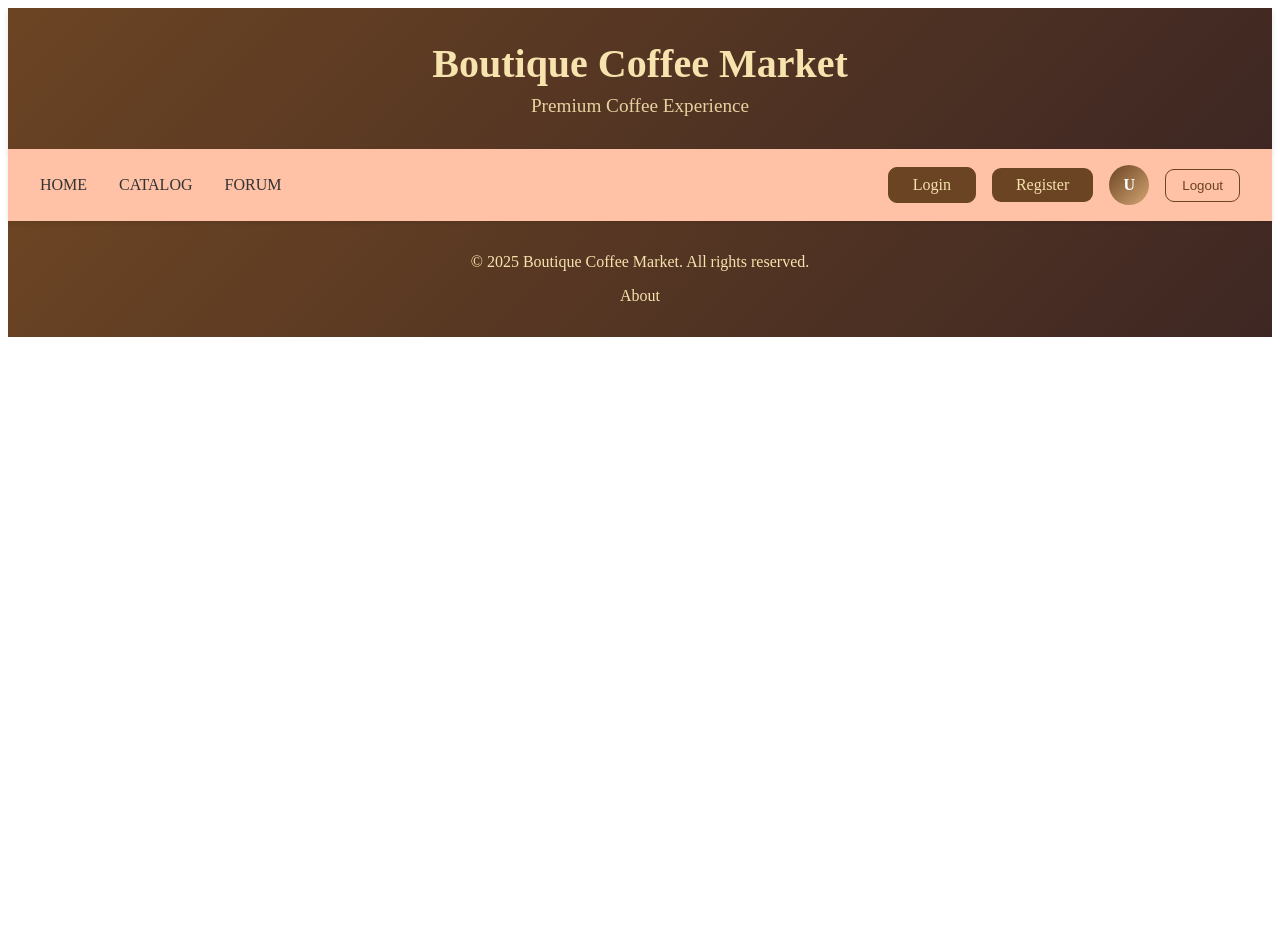
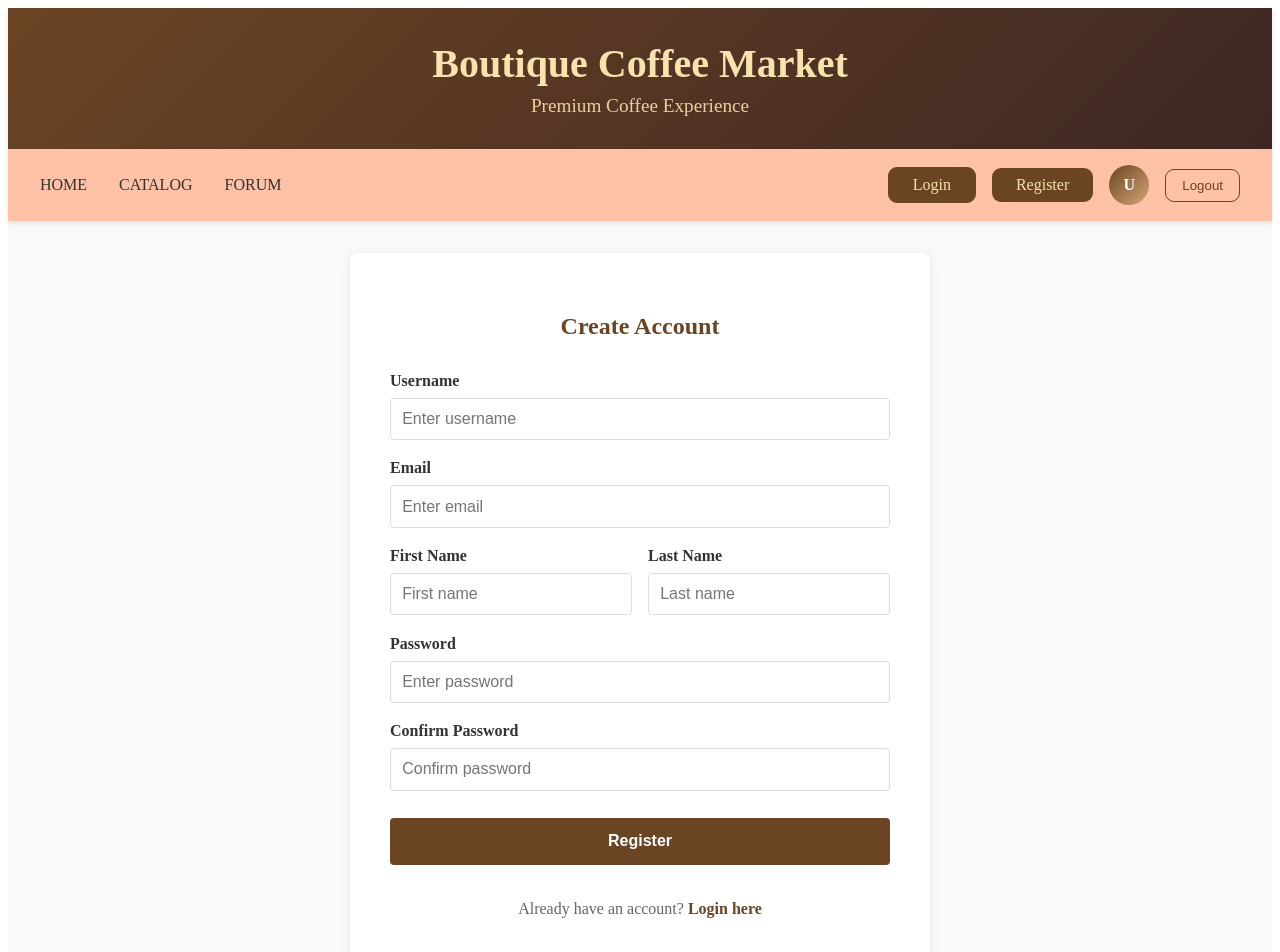
Before and after one commit to Nikoloff10/React-SoftUni-Project, a React (Vite) app: page /register in a window 1280 px wide. Shown: the top 952 px of the page. Before the commit the page ends 800 px from the top, so only its background shows below. Built offline with nearby package versions, Linux system fonts and the light colour scheme.

Commit message:
created register and login components and added corresponding styling and routing.

```diff
--- a/src/App.jsx
+++ b/src/App.jsx
@@ -5,6 +5,8 @@ import Home from "./components/Home";
 import CoffeeCatalog from "./components/CoffeeCatalog";
 import ForumPostsCatalog from "./components/ForumPostsCatalog";
 import Footer from "./components/Footer";
+import Register from "./components/Register";
+import Login from "./components/Login";
 
 function App() {
   return (
@@ -16,6 +18,8 @@ function App() {
         <Route path="/" element={<Home />} />
         <Route path="/catalog" element={<CoffeeCatalog />} />
         <Route path="/forum" element={<ForumPostsCatalog />} />
+        <Route path="/register" element={<Register />} />
+        <Route path="/login" element={<Login />} />
       </Routes>
 
       <Footer />
--- /dev/null
+++ b/src/components/Login.jsx
@@ -0,0 +1,45 @@
+import "../styles/Login.css";
+import { Link } from "react-router-dom";
+
+const Login = () => {
+  return (
+    <div className="login-page">
+      <div className="login-container">
+        <h2>Login</h2>
+        <form className="login-form">
+          <div className="form-group">
+            <label htmlFor="username">Username</label>
+            <input
+              type="text"
+              id="username"
+              name="username"
+              placeholder="Enter username"
+              required
+            />
+          </div>
+
+          <div className="form-group">
+            <label htmlFor="password">Password</label>
+            <input
+              type="password"
+              id="password"
+              name="password"
+              placeholder="Enter password"
+              required
+            />
+          </div>
+
+          <button type="submit" className="login-btn">
+            Login
+          </button>
+
+          <p className="register-link">
+            Don't have an account? <Link to={"/register"}>Register here</Link>
+          </p>
+        </form>
+      </div>
+    </div>
+  );
+};
+
+export default Login;
--- a/src/components/NavBar.jsx
+++ b/src/components/NavBar.jsx
@@ -16,12 +16,12 @@ const NavBar = () => {
         </div>
 
         <div className="navbar-auth">
-          <a href="/login" className="btn-login">
+          <Link to={"/login"} className="btn-login">
             Login
-          </a>
-          <a href="/register" className="btn-register">
+          </Link>
+          <Link to={"/register"} className="btn-register">
             Register
-          </a>
+          </Link>
           <div className="user-menu">
             <a href="/profile" className="user-profile">
               <div className="user-icon-placeholder">U</div>
--- /dev/null
+++ b/src/components/Register.jsx
@@ -0,0 +1,91 @@
+import { Link } from "react-router-dom";
+import "../styles/Register.css";
+
+const Register = () => {
+  return (
+    <div className="register-page">
+      <div className="register-container">
+        <h2>Create Account</h2>
+        <form className="register-form">
+          <div className="form-group">
+            <label htmlFor="username">Username</label>
+            <input
+              type="text"
+              id="username"
+              name="username"
+              placeholder="Enter username"
+              required
+            />
+          </div>
+
+          <div className="form-group">
+            <label htmlFor="email">Email</label>
+            <input
+              type="email"
+              id="email"
+              name="email"
+              placeholder="Enter email"
+              required
+            />
+          </div>
+
+          <div className="form-row">
+            <div className="form-group">
+              <label htmlFor="firstName">First Name</label>
+              <input
+                type="text"
+                id="firstName"
+                name="firstName"
+                placeholder="First name"
+                required
+              />
+            </div>
+
+            <div className="form-group">
+              <label htmlFor="lastName">Last Name</label>
+              <input
+                type="text"
+                id="lastName"
+                name="lastName"
+                placeholder="Last name"
+                required
+              />
+            </div>
+          </div>
+
+          <div className="form-group">
+            <label htmlFor="password">Password</label>
+            <input
+              type="password"
+              id="password"
+              name="password"
+              placeholder="Enter password"
+              required
+            />
+          </div>
+
+          <div className="form-group">
+            <label htmlFor="confirmPassword">Confirm Password</label>
+            <input
+              type="password"
+              id="confirmPassword"
+              name="confirmPassword"
+              placeholder="Confirm password"
+              required
+            />
+          </div>
+
+          <button type="submit" className="register-btn">
+            Register
+          </button>
+
+          <p className="login-link">
+            Already have an account? <Link to={"/login"}>Login here</Link>
+          </p>
+        </form>
+      </div>
+    </div>
+  );
+};
+
+export default Register;
--- /dev/null
+++ b/src/styles/Login.css
@@ -0,0 +1,95 @@
+.login-page {
+  min-height: 80vh;
+  display: flex;
+  align-items: center;
+  justify-content: center;
+  padding: 2rem 1rem;
+  background-color: #f9f9f9;
+}
+
+.login-container {
+  background-color: white;
+  padding: 2.5rem;
+  border-radius: 8px;
+  box-shadow: 0 2px 8px rgba(0, 0, 0, 0.1);
+  width: 100%;
+  max-width: 400px;
+}
+
+.login-container h2 {
+  color: #6B4423;
+  text-align: center;
+  margin-bottom: 2rem;
+}
+
+.login-form {
+  display: flex;
+  flex-direction: column;
+  gap: 1.2rem;
+}
+
+.form-group {
+  display: flex;
+  flex-direction: column;
+  gap: 0.5rem;
+}
+
+.form-group label {
+  font-weight: 600;
+  color: #333;
+}
+
+.form-group input {
+  padding: 0.7rem;
+  border: 1px solid #ddd;
+  border-radius: 4px;
+  font-size: 1rem;
+  transition: border-color 0.3s;
+}
+
+.form-group input:focus {
+  outline: none;
+  border-color: #6B4423;
+}
+
+.login-btn {
+  background-color: #6B4423;
+  color: white;
+  border: none;
+  padding: 0.9rem;
+  border-radius: 4px;
+  font-size: 1rem;
+  font-weight: 600;
+  cursor: pointer;
+  transition: background-color 0.3s;
+  margin-top: 0.5rem;
+}
+
+.login-btn:hover {
+  background-color: #563619;
+}
+
+.register-link {
+  text-align: center;
+  margin-top: 1rem;
+  color: #666;
+}
+
+.register-link a {
+  color: #6B4423;
+  text-decoration: none;
+  font-weight: 600;
+}
+
+.register-link a:hover {
+  text-decoration: underline;
+}
+
+.error-message {
+  background-color: #fee;
+  color: #c33;
+  padding: 0.8rem;
+  border-radius: 4px;
+  border: 1px solid #fcc;
+  font-size: 0.9rem;
+}
--- /dev/null
+++ b/src/styles/Register.css
@@ -0,0 +1,101 @@
+.register-page {
+  min-height: 80vh;
+  display: flex;
+  align-items: center;
+  justify-content: center;
+  padding: 2rem 1rem;
+  background-color: #f9f9f9;
+}
+
+.register-container {
+  background-color: white;
+  padding: 2.5rem;
+  border-radius: 8px;
+  box-shadow: 0 2px 8px rgba(0, 0, 0, 0.1);
+  width: 100%;
+  max-width: 500px;
+}
+
+.register-container h2 {
+  color: #6B4423;
+  text-align: center;
+  margin-bottom: 2rem;
+}
+
+.register-form {
+  display: flex;
+  flex-direction: column;
+  gap: 1.2rem;
+}
+
+.form-group {
+  display: flex;
+  flex-direction: column;
+  gap: 0.5rem;
+}
+
+.form-row {
+  display: grid;
+  grid-template-columns: 1fr 1fr;
+  gap: 1rem;
+}
+
+.form-group label {
+  font-weight: 600;
+  color: #333;
+}
+
+.form-group input {
+  padding: 0.7rem;
+  border: 1px solid #ddd;
+  border-radius: 4px;
+  font-size: 1rem;
+  transition: border-color 0.3s;
+}
+
+.form-group input:focus {
+  outline: none;
+  border-color: #6B4423;
+}
+
+.register-btn {
+  background-color: #6B4423;
+  color: white;
+  border: none;
+  padding: 0.9rem;
+  border-radius: 4px;
+  font-size: 1rem;
+  font-weight: 600;
+  cursor: pointer;
+  transition: background-color 0.3s;
+  margin-top: 0.5rem;
+}
+
+.register-btn:hover {
+  background-color: #563619;
+}
+
+.login-link {
+  text-align: center;
+  margin-top: 1rem;
+  color: #666;
+}
+
+.login-link a {
+  color: #6B4423;
+  text-decoration: none;
+  font-weight: 600;
+}
+
+.login-link a:hover {
+  text-decoration: underline;
+}
+
+.error-message {
+  background-color: #fee;
+  color: #c33;
+  padding: 0.8rem;
+  border-radius: 4px;
+  border: 1px solid #fcc;
+  font-size: 0.9rem;
+}
```
